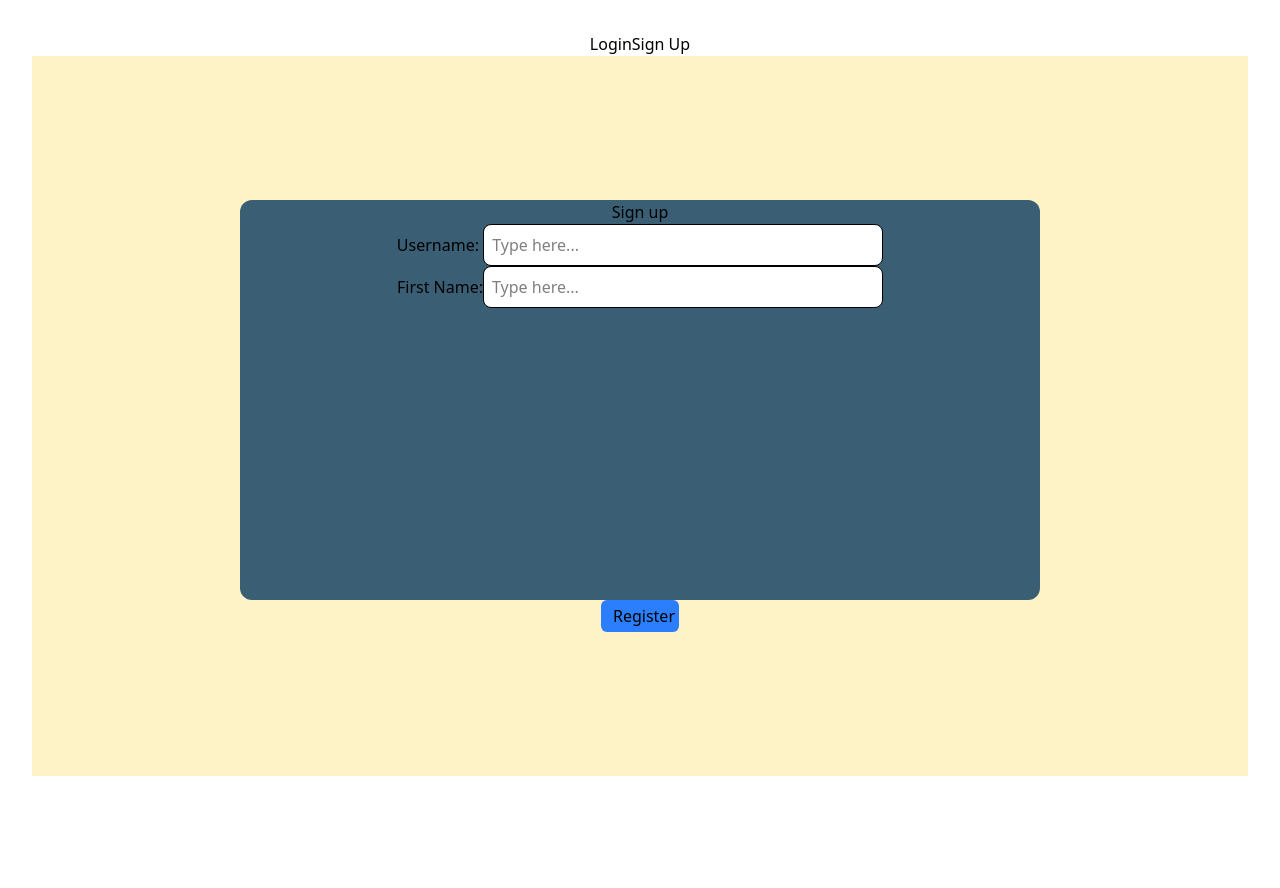
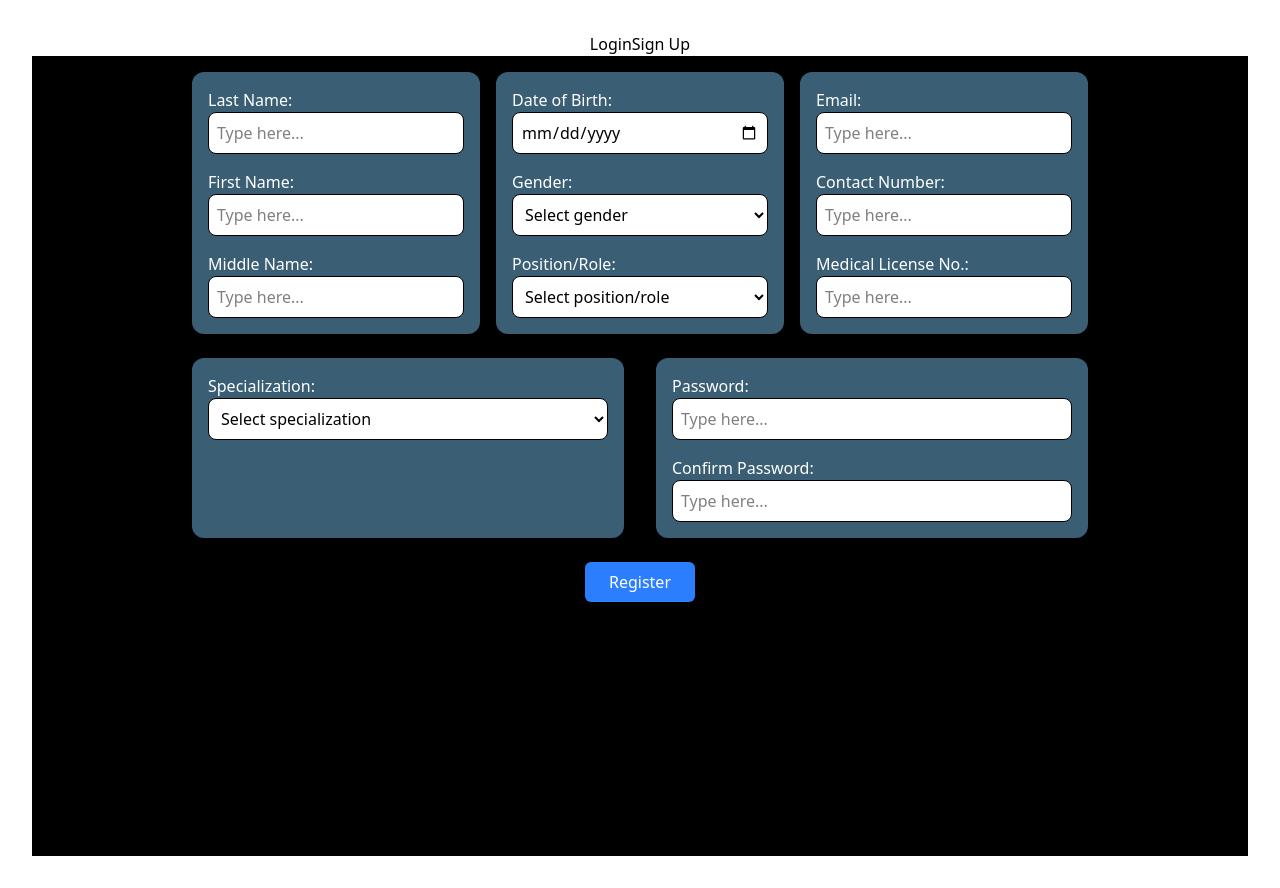
Before and after one commit to Jacinth091/MediTrack---Web, a React (Vite) app in the folder frontend/: page /signup in a window 1280 px wide. Before the commit the page ends 808 px from the top, so only its background shows below. Built offline with nearby package versions, Linux system fonts and the light colour scheme.

Commit message:
feat: added details in signup

```diff
--- /dev/null
+++ b/frontend/src/components/InputField.jsx
@@ -0,0 +1,12 @@
+import React from 'react'
+
+export default function InputField({ label, type = "text", ...props }) {
+  return (
+    <div>
+       <div className="space-y-1">
+      <label>{label}:</label>
+      <input type={type} placeholder="Type here..." {...props} />
+    </div>
+    </div>
+  )
+}
--- /dev/null
+++ b/frontend/src/components/SelectField.jsx
@@ -0,0 +1,15 @@
+import React from 'react'
+
+export default function SelectField({ label, options, ...props }) {
+  return (
+    <div>
+       <div className="space-y-1">
+      <label>{label}:</label>
+      <select {...props}>
+        <option value="">Select {label.toLowerCase()}</option>
+        {options.map(opt => <option key={opt} value={opt.toLowerCase()}>{opt}</option>)}
+      </select>
+    </div>
+    </div>
+  )
+}
--- a/frontend/src/pages/SignUp.jsx
+++ b/frontend/src/pages/SignUp.jsx
@@ -1,30 +1,57 @@
 import React from 'react'
+import SelectField from '../components/SelectField';
+import InputField from '../components/InputField';
 
 export default function SignUp() {
+  const inputClasses = "w-full p-2 border rounded-lg focus:ring-2 focus:ring-blue-500 bg-white text-black";
+  const sectionClasses = "space-y-4 p-4 bg-[#3A5E74] rounded-xl text-left";
+
   return (
-    <div className='flex flex-col justify-center items-center bg-amber-100 h-[90vh]'>
-      <div className='bg-[#3A5E74] w-200 h-100 rounded-xl'>
-          <h1>Sign up</h1>
-          <label htmlFor="">Username: </label>
-            <input
-                type="text"
-                className="w-1/2 p-2 border rounded-lg focus:ring-2 focus:ring-blue-500 bg-white"
-                placeholder="Type here..."
-            />
-            <br />
-            <label htmlFor="">First Name:</label>
-            <input
-                type="text"
-                className="w-1/2 p-2 border rounded-lg focus:ring-2 focus:ring-blue-500 bg-white"
-                placeholder="Type here..."
-            />
+    <div className='flex flex-col items-center bg-black min-h-screen text-white p-4 space-y-6'>
+      <div className='grid grid-cols-1 md:grid-cols-3 gap-4 w-full max-w-4xl'>
+        {/* Personal Info Section */}
+        <div className={sectionClasses}>
+          <InputField label="Last Name" type="text" className={inputClasses} />
+          <InputField label="First Name" type="text" className={inputClasses} />
+          <InputField label="Middle Name" type="text" className={inputClasses} />
+        </div>
+
+        <div className={sectionClasses}>
+          <InputField label="Date of Birth" type="date" className={inputClasses} />
+          <SelectField label="Gender" options={["Male", "Female"]} className={inputClasses} />
+          <SelectField
+            label="Position/Role"
+            options={["Doctor", "Nurse", "Administrator", "Other"]}
+            className={inputClasses}
+          />
+        </div>
+
+        {/* Contact & Auth Section */}
+        <div className={sectionClasses}>
+          <InputField label="Email" type="email" className={inputClasses} />
+          <InputField label="Contact Number" type="tel" className={inputClasses} />
+          <InputField label="Medical License No." type="text" className={inputClasses} />
+        </div>
       </div>
-      <div>
 
+      <div className='grid grid-cols-1 md:grid-cols-2 gap-8 w-full max-w-4xl'>
+        <div className={sectionClasses}>
+          <SelectField
+            label="Specialization"
+            options={["Cardiology", "Neurology", "Pediatrics", "General"]}
+            className={inputClasses}
+          />
+        </div>
+
+        <div className={sectionClasses}>
+          <InputField label="Password" type="password" className={inputClasses} />
+          <InputField label="Confirm Password" type="password" className={inputClasses} />
+        </div>
       </div>
-          <button className="bg-blue-500 rounded-md p-1 pl-3 cursor-pointer">
-            Register
-          </button>
+
+      <button className="bg-blue-500 hover:bg-blue-600 rounded-md px-6 py-2 cursor-pointer transition">
+        Register
+      </button>
     </div>
   )
 }
```
